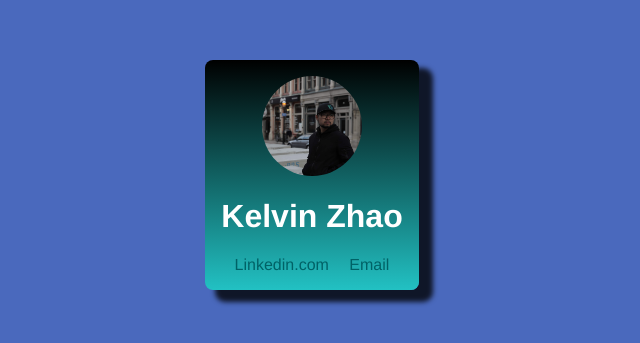
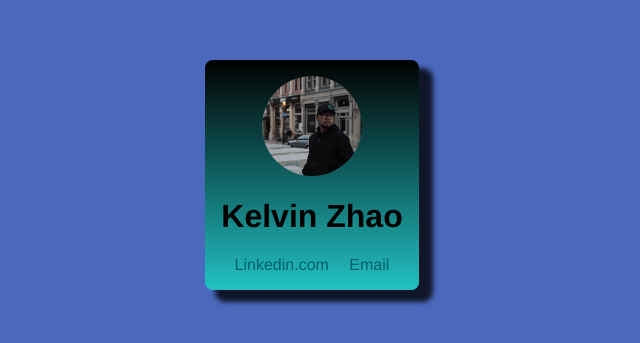
Before and after one commit to vancha994/vancha994.github.io, a plain HTML site: page index.html in a window 1280 px wide. Shown: the part 233-576 px from the top of the page, without its empty margins (328-968 px from the left). Drawn offline with Linux system fonts and the light colour scheme.

Commit message:
Update index.html

```diff
--- a/index.html
+++ b/index.html
@@ -46,7 +46,7 @@ background: linear-gradient(0deg, rgba(34,193,195,1) 0%, rgba(0,0,0,1) 100%);;
 
 
 
-      h1{color: white;
+      h1{color: black;
       }
 
 
```
